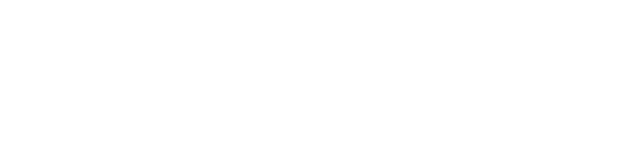
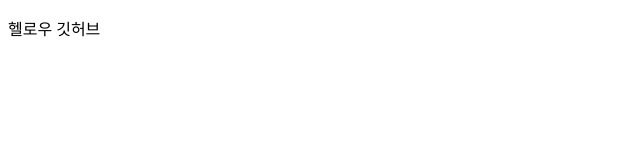
Before and after one commit to pukkok/github-practice-one, a plain HTML site: page index.html in a window 1280 px wide. Shown: the whole page, without its empty margins (0-640 px from the left). Drawn offline with Linux system fonts and the light colour scheme.

Commit message:
feature : 헬로우 깃허브 추가

```diff
--- a/index.html
+++ b/index.html
@@ -6,7 +6,9 @@
   <title>Practice-one</title>
 </head>
 <body>
-  <div id="root"></div>
+  <div id="root">
+    <p>헬로우 깃허브</p>
+  </div>
   <script src=""></script>
 </body>
 </html>
```
